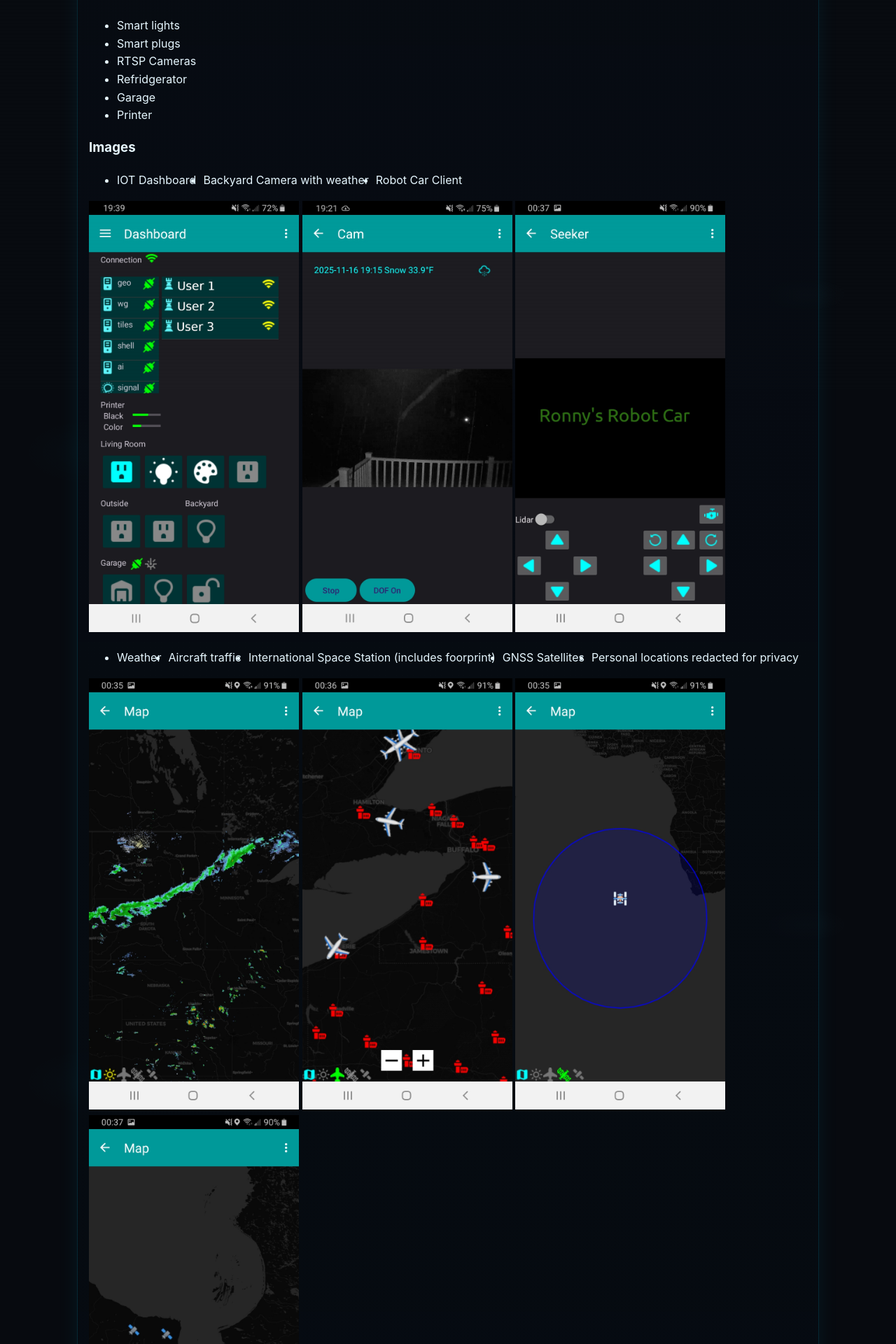
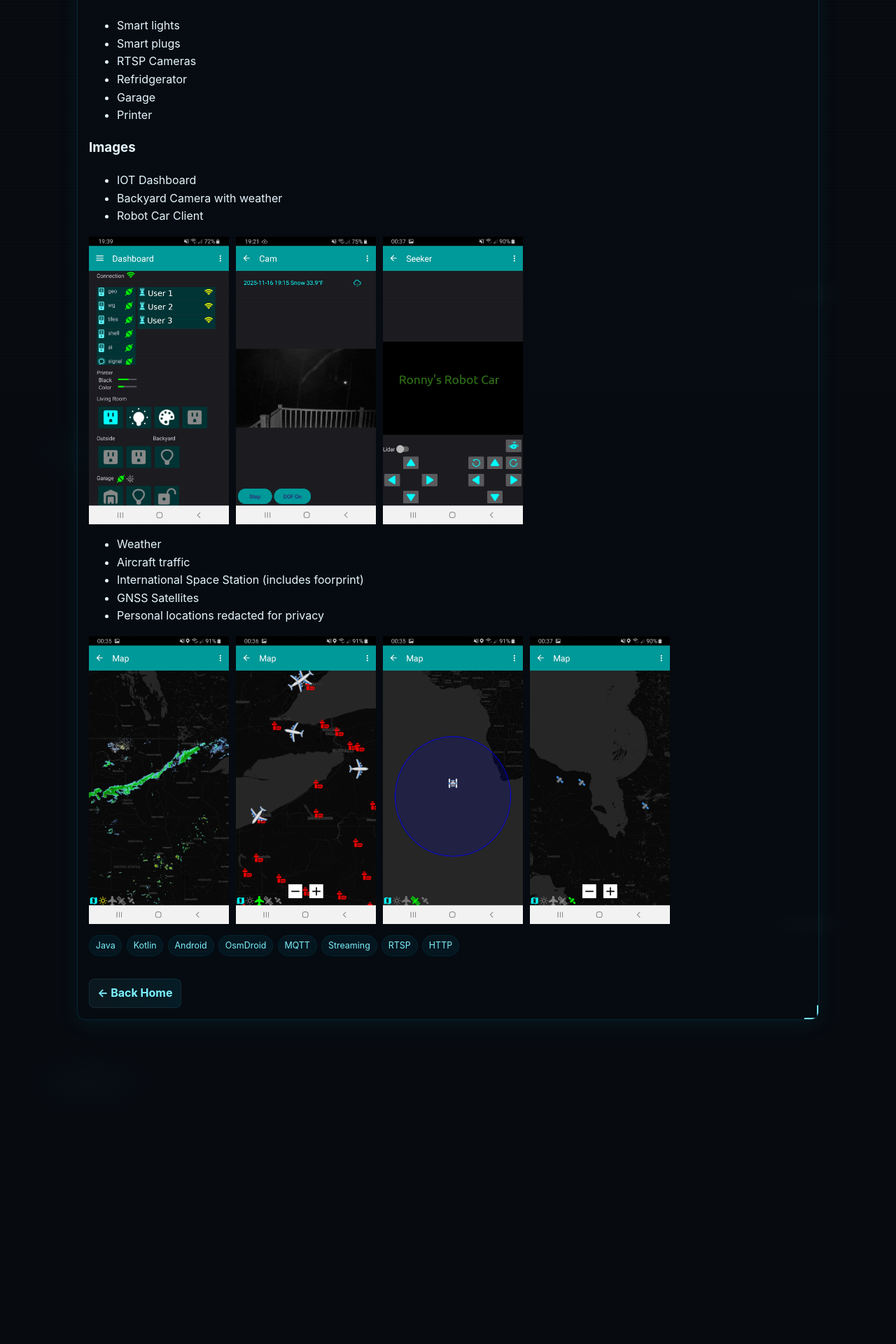
Before and after one commit to ronny-toribio/ronny-toribio.github.io, a Jekyll site: the page built from _projects/project4-citadel.md, in a window 1280 px wide. Shown: the part 344-2264 px from the top of the page at 70% size. Built offline with Jekyll 4.4.1, drawn with Linux system fonts in a browser that asks for light colours; after the commit the page ends 1801 px from its top, so only the background shows below that.

Commit message:
Update project4-citadel.md

```diff
--- a/_projects/project4-citadel.md
+++ b/_projects/project4-citadel.md
@@ -22,18 +22,20 @@ In addition to smart-home management, the application also serves as the primary
 - IOT Dashboard
 - Backyard Camera with weather
 - Robot Car Client
+
 {: .img-row style="display:flex; gap:10px;"}
-![dashboard](/assets/img/citadel/citadel-dashboard.jpg){: width="300" }
-![camera](/assets/img/citadel/citadel-camera.jpg){: width="300" }
-![robotcar](/assets/img/citadel/citadel-seeker.jpg){: width="300" }
+![dashboard](/assets/img/citadel/citadel-dashboard.jpg){: width="200" }
+![camera](/assets/img/citadel/citadel-camera.jpg){: width="200" }
+![robotcar](/assets/img/citadel/citadel-seeker.jpg){: width="200" }
 
 - Weather
 - Aircraft traffic
 - International Space Station (includes foorprint)
 - GNSS Satellites
 - Personal locations redacted for privacy
+
 {: .img-row style="display:flex; gap:10px;"}
-![weather](/assets/img/citadel/citadel-map-weather.jpg){: width="300" }
-![airtraffic](/assets/img/citadel/citadel-map-planes.jpg){: width="300" }
-![ISS](/assets/img/citadel/citadel-map-iss.jpg){: width="300" }
-![GNSS Sats](/assets/img/citadel/citadel-map-sats.jpg){: width="300" }
+![weather](/assets/img/citadel/citadel-map-weather.jpg){: width="200" }
+![airtraffic](/assets/img/citadel/citadel-map-planes.jpg){: width="200" }
+![ISS](/assets/img/citadel/citadel-map-iss.jpg){: width="200" }
+![GNSS Sats](/assets/img/citadel/citadel-map-sats.jpg){: width="200" }
```
